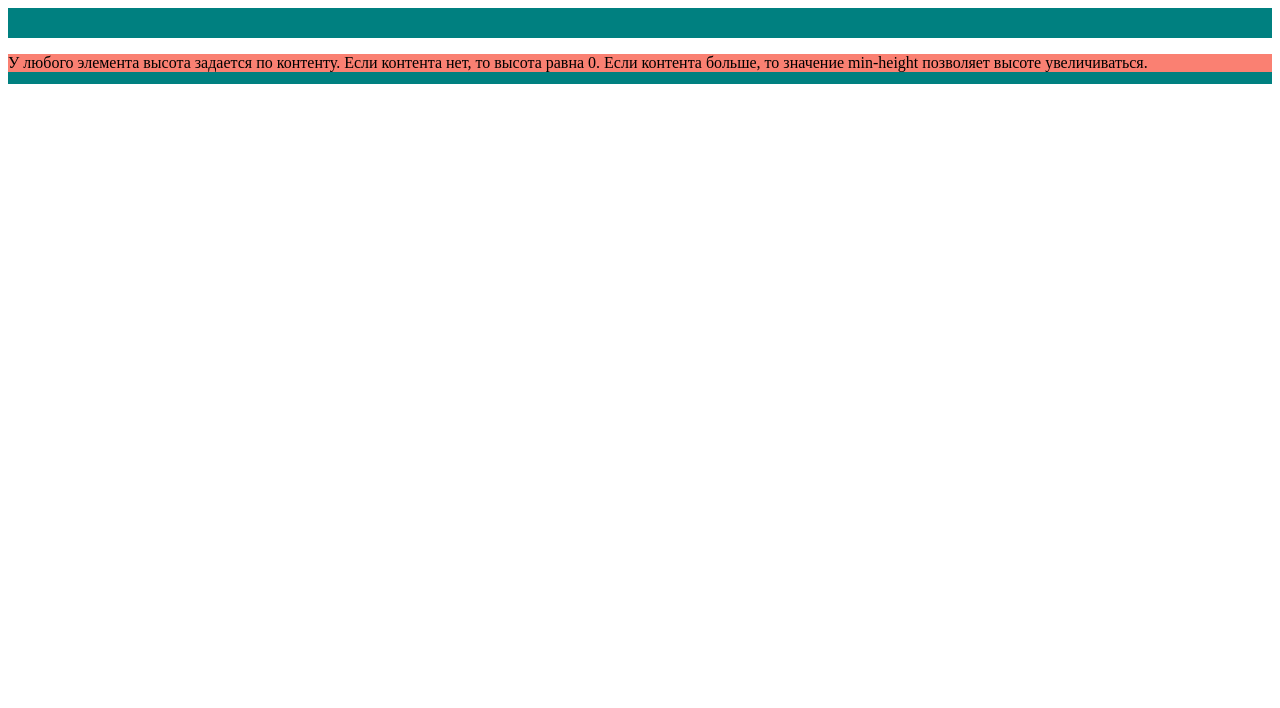
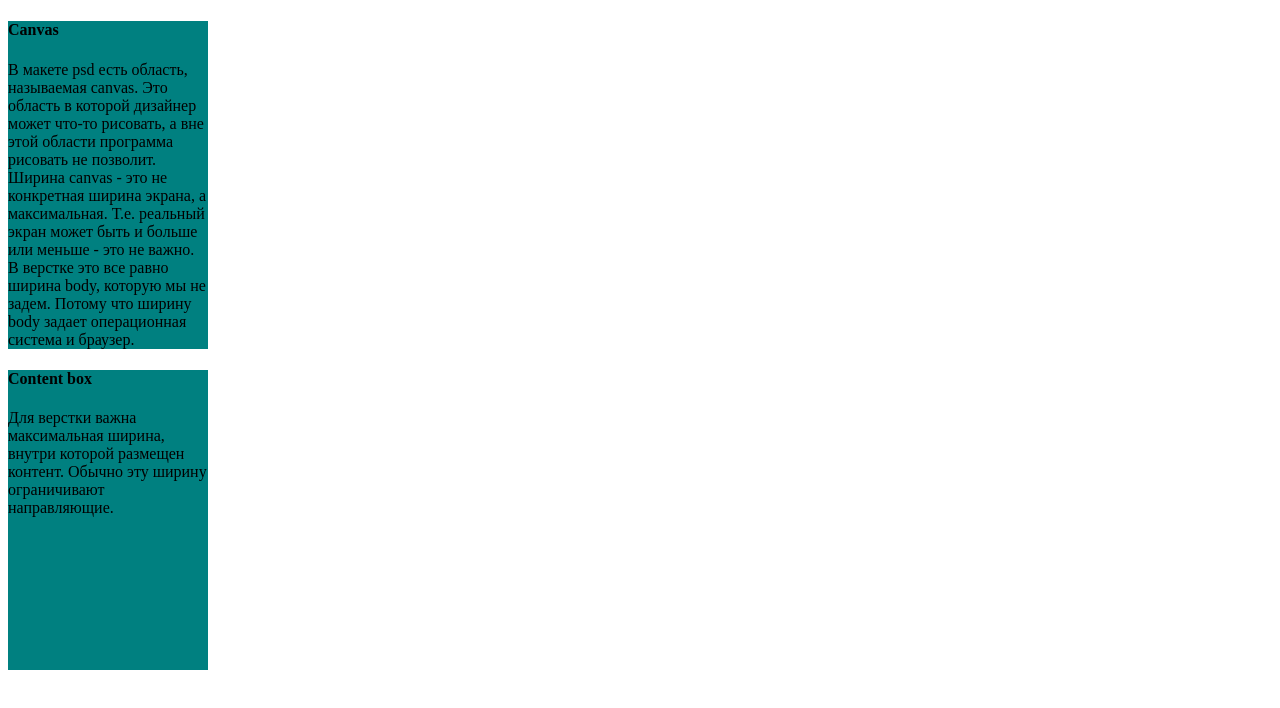
Before and after one commit to Hostess27/questions-5, a plain HTML site: page index.html in a window 1280 px wide. Drawn offline with Linux system fonts and the light colour scheme.

Commit message:
Вопрос 5

```diff
--- a/css/style.css
+++ b/css/style.css
@@ -1,9 +1,5 @@
-.parent {
+.card {
     background: teal;
-    min-height: 30px;
-    margin-bottom: 1rem;
-}
-
-.child {
-    background: salmon;
-}
+    width: 200px;
+    min-height: 300px;
+  }
--- a/index.html
+++ b/index.html
@@ -8,12 +8,24 @@
         <link rel="stylesheet" href="css/style.css" />
     </head>
     <body>
-        <div class="parent">
-            <div class="child"></div>
-          </div>
-          <div class="parent">
-            <div class="child">
-              У любого элемента высота задается по контенту. Если контента нет, то высота равна 0. Если контента больше, то значение min-height позволяет высоте увеличиваться.</div>
-          </div>
+        <div class="card">
+            <h4 clacc="card-title">Canvas</h4>
+            <p class="card-description">
+                В макете psd есть область, называемая canvas. Это область в
+                которой дизайнер может что-то рисовать, а вне этой области
+                программа рисовать не позволит. Ширина canvas - это не
+                конкретная ширина экрана, а максимальная. Т.е. реальный экран
+                может быть и больше или меньше - это не важно. В верстке это все
+                равно ширина body, которую мы не задем. Потому что ширину body
+                задает операционная система и браузер.
+            </p>
+        </div>
+        <div class="card">
+            <h4 clacc="card-title">Content box</h4>
+            <p class="card-description">
+                Для верстки важна максимальная ширина, внутри которой размещен
+                контент. Обычно эту ширину ограничивают направляющие.
+            </p>
+        </div>
     </body>
 </html>
```
